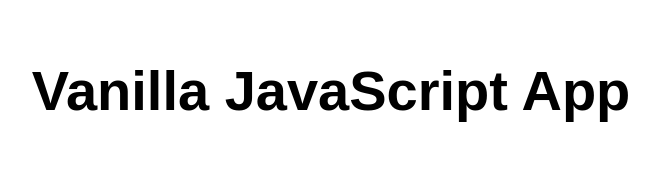
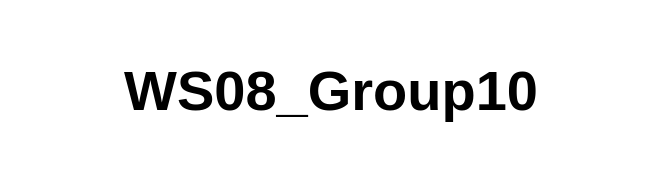
Before and after one commit to Lansita/Tenalone, a website: page src/index.html in a window 1280 px wide. Shown: the whole page, without its empty margins (309-968 px from the left). Drawn offline with Linux system fonts and the light colour scheme.

Commit message:
Update index.html

```diff
--- a/src/index.html
+++ b/src/index.html
@@ -10,7 +10,7 @@
 
 <body>
   <main>
-    <h1>Vanilla JavaScript App</h1>
+    <h1>WS08_Group10 </h1>
   </main>
 </body>
 
```
